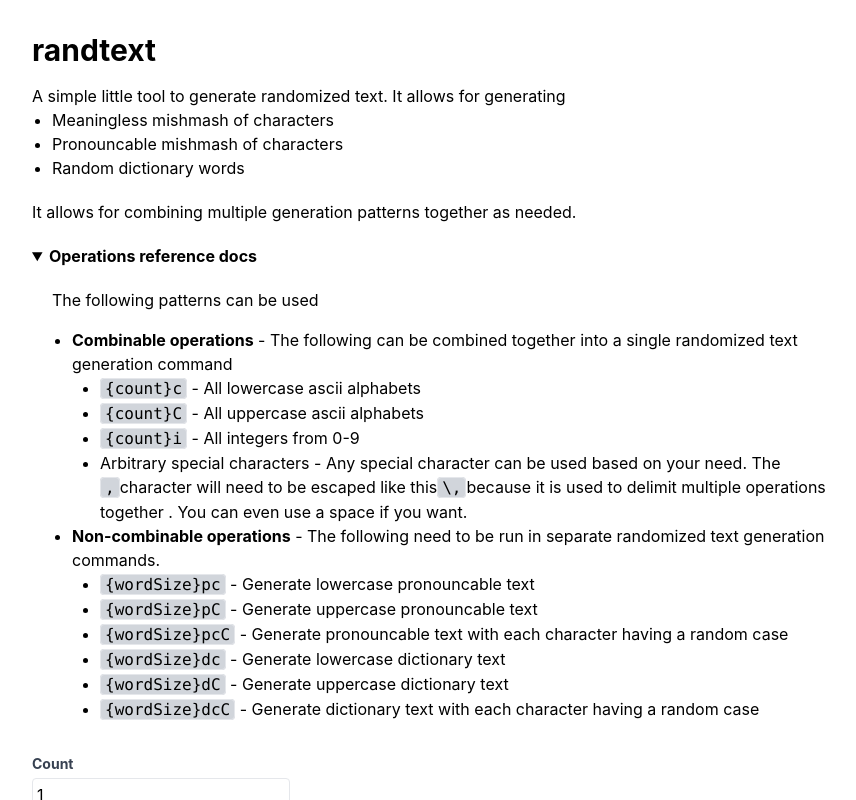
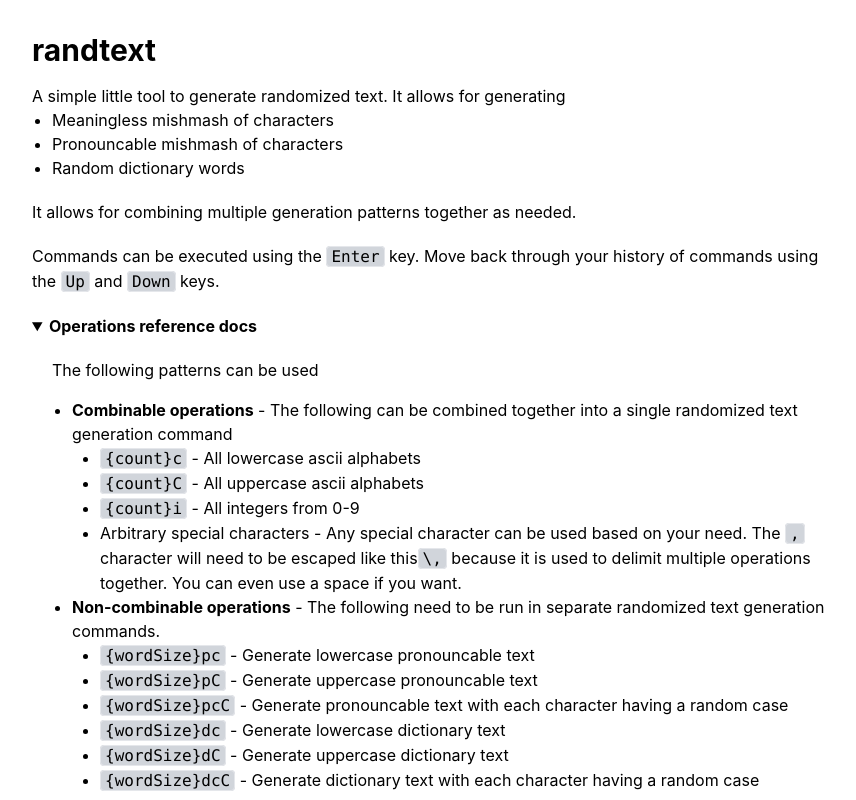
Before and after one commit to Mantaseus/randtext-site, a React (Vite) app: page / in a window 1280 px wide. Both pictures are taken after a click on the heading "Operations reference docs". Shown: the top 800 px of the page, without its empty margins (208-1064 px from the left). Built offline with nearby package versions, Linux system fonts and the light colour scheme.

Commit message:
feat: define and use `Code` component and add to docs

```diff
--- a/src/App.tsx
+++ b/src/App.tsx
@@ -1,13 +1,14 @@
 import { useEffect, useState } from 'react'
+import { Code } from './Code';
 import { OperationsReferenceDocs } from './OperationsReferenceDocs';
 import * as randtext from './randtext';
 
-function useTerminalLikeHistory() {
+function useTerminalLikeHistory(size: number = 50) {
   const [history, setHistory] = useState<string[]>(() => JSON.parse(localStorage.getItem('history') || '[]'));
   useEffect(() => localStorage.setItem('history', JSON.stringify(history)), [history])
   return {
     value: history,
-    append: (item: string) => setHistory(prev => prev[0] !== item ? [item, ...prev].slice(0, 5) : prev),
+    append: (item: string) => setHistory(prev => prev[0] !== item ? [item, ...prev].slice(0, size) : prev),
   }
 }
 
@@ -62,6 +63,11 @@ function App() {
         It allows for combining multiple generation patterns together as needed.
       </p>
 
+      <p className="mt-5">
+        Commands can be executed using the <Code>Enter</Code> key. Move back through
+        your history of commands using the <Code>Up</Code> and <Code>Down</Code> keys.
+      </p>
+
       <OperationsReferenceDocs/>
 
       <div className="mt-8">
--- /dev/null
+++ b/src/Code.tsx
@@ -0,0 +1,9 @@
+import type React from 'react';
+
+export interface Props {
+
+}
+
+export const Code: React.FC<React.PropsWithChildren<Props>> = ({ children }) => {
+  return <code className="border rounded bg-gray-300 px-1">{children}</code>;
+};
--- a/src/OperationsReferenceDocs.tsx
+++ b/src/OperationsReferenceDocs.tsx
@@ -1,4 +1,5 @@
 import type React from 'react';
+import { Code } from './Code';
 
 export const OperationsReferenceDocs: React.FC = () => {
   return <details className="mt-5">
@@ -12,16 +13,14 @@ export const OperationsReferenceDocs: React.FC = () => {
           <span className="font-bold">Combinable operations</span> - The following can be
           combined together into a single randomized text generation command
           <ul className="list-disc ml-7">
-            <li><code className="border rounded bg-gray-300 px-1">{'{count}'}c</code> - All lowercase ascii alphabets</li>
-            <li><code className="border rounded bg-gray-300 px-1">{'{count}'}C</code> - All uppercase ascii alphabets</li>
-            <li><code className="border rounded bg-gray-300 px-1">{'{count}'}i</code> - All integers from 0-9</li>
+            <li><Code>{'{count}'}c</Code> - All lowercase ascii alphabets</li>
+            <li><Code>{'{count}'}C</Code> - All uppercase ascii alphabets</li>
+            <li><Code>{'{count}'}i</Code> - All integers from 0-9</li>
             <li>
               Arbitrary special characters - Any special character can be used based on your
-              need. The <code className="border rounded bg-gray-300 px-1">,</code>
-              character will need to be escaped like this
-              <code className="border rounded bg-gray-300 px-1">\,</code>
-              because it is used to delimit multiple operations together . You can even use a
-              space if you want.
+              need. The <Code>,</Code> character will need to be escaped like this
+              <Code>\,</Code> because it is used to delimit multiple operations together. You
+              can even use a space if you want.
             </li>
           </ul>
         </li>
@@ -29,12 +28,12 @@ export const OperationsReferenceDocs: React.FC = () => {
           <span className="font-bold">Non-combinable operations</span> - The following need to be
           run in separate randomized text generation commands.
           <ul className="list-disc ml-7">
-            <li><code className="border rounded bg-gray-300 px-1">{'{wordSize}'}pc</code> - Generate lowercase pronouncable text</li>
-            <li><code className="border rounded bg-gray-300 px-1">{'{wordSize}'}pC</code> - Generate uppercase pronouncable text</li>
-            <li><code className="border rounded bg-gray-300 px-1">{'{wordSize}'}pcC</code> - Generate pronouncable text with each character having a random case</li>
-            <li><code className="border rounded bg-gray-300 px-1">{'{wordSize}'}dc</code> - Generate lowercase dictionary text</li>
-            <li><code className="border rounded bg-gray-300 px-1">{'{wordSize}'}dC</code> - Generate uppercase dictionary text</li>
-            <li><code className="border rounded bg-gray-300 px-1">{'{wordSize}'}dcC</code> - Generate dictionary text with each character having a random case</li>
+            <li><Code>{'{wordSize}'}pc</Code> - Generate lowercase pronouncable text</li>
+            <li><Code>{'{wordSize}'}pC</Code> - Generate uppercase pronouncable text</li>
+            <li><Code>{'{wordSize}'}pcC</Code> - Generate pronouncable text with each character having a random case</li>
+            <li><Code>{'{wordSize}'}dc</Code> - Generate lowercase dictionary text</li>
+            <li><Code>{'{wordSize}'}dC</Code> - Generate uppercase dictionary text</li>
+            <li><Code>{'{wordSize}'}dcC</Code> - Generate dictionary text with each character having a random case</li>
           </ul>
         </li>
       </ul>
```
